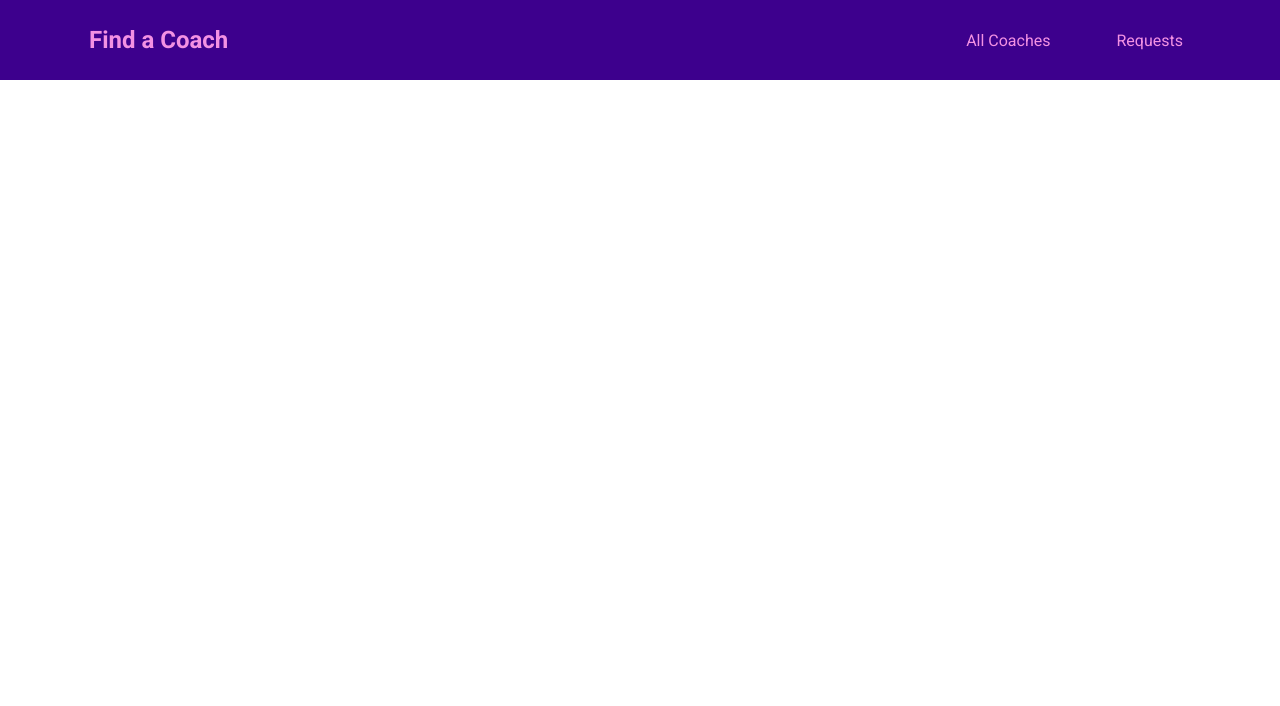
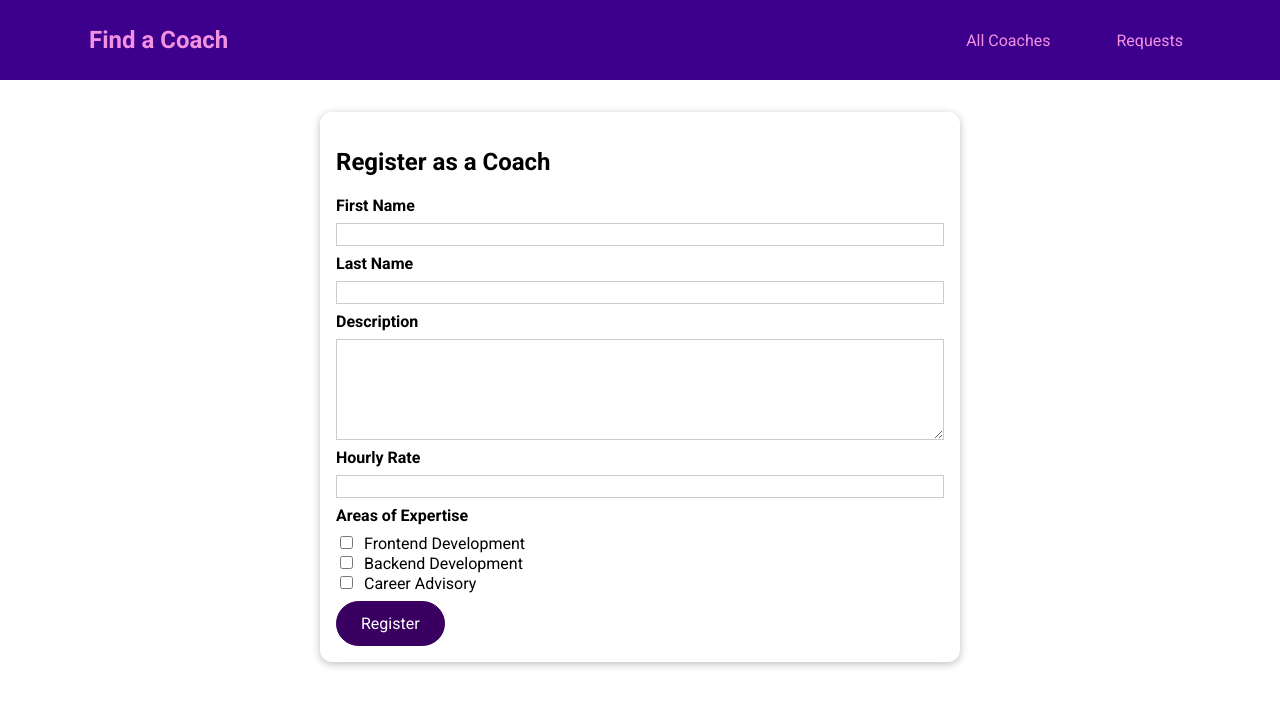
Before and after one commit to s4rmier/vue-coach-finder-project, a Vue app: page /register in a window 1280 px wide. Shown: the top 706 px of the page. Built offline with nearby package versions, Linux system fonts and the light colour scheme.

Commit message:
-reg form

```diff
--- /dev/null
+++ b/src/components/coaches/CoachFilter.vue
@@ -0,0 +1,68 @@
+<template>
+  <base-card>
+    <h2>Find Your Coach</h2>
+    <span class="filter-option">
+      <input type="checkbox" id="frontend" checked @change="setFilter" />
+      <label for="frontend">Frontend</label>
+    </span>
+    <span class="filter-option">
+      <input type="checkbox" id="backend" checked @change="setFilter" />
+      <label for="backend">Backend</label>
+    </span>
+    <span class="filter-option">
+      <input type="checkbox" id="career" checked @change="setFilter" />
+      <label for="career">Career</label>
+    </span>
+  </base-card>
+</template>
+
+<script>
+export default {
+  emits: ["change-filter"],
+  data() {
+    return {
+      filters: {
+        frontend: true,
+        backend: true,
+        career: true,
+      },
+    };
+  },
+
+  methods: {
+    setFilter(event) {
+      const inputId = event.target.id;
+      const isActive = event.target.checked;
+      const updatedFilters = {
+        ...this.filters,
+        [inputId]: isActive,
+      };
+      this.filters = updatedFilters;
+      this.$emit("change-filter", updatedFilters);
+    },
+  },
+};
+</script>
+
+<style scoped>
+h2 {
+  margin: 0.5rem 0;
+}
+
+.filter-option {
+  margin-right: 1rem;
+}
+
+.filter-option label,
+.filter-option input {
+  vertical-align: middle;
+}
+
+.filter-option label {
+  margin-left: 0.25rem;
+}
+
+.filter-option.active label {
+  font-weight: bold;
+}
+</style>
--- /dev/null
+++ b/src/components/coaches/CoachForm.vue
@@ -0,0 +1,129 @@
+<template>
+  <form @submit.prevent="submitForm">
+    <div class="form-control">
+      <label for="firstname">First Name</label>
+      <input type="text" id="firstname" v-model.trim="firstName" />
+    </div>
+    <div class="form-control">
+      <label for="lastname">Last Name</label>
+      <input type="text" id="lastname" v-model.trim="lastName" />
+    </div>
+    <div class="form-control">
+      <label for="description">Description</label>
+      <textarea
+        name="description"
+        id="description"
+        rows="5"
+        v-model.trim="description"
+      ></textarea>
+    </div>
+    <div class="form-control">
+      <label for="rate">Hourly Rate</label>
+      <input type="number" id="rate" v-model.number="rate" />
+    </div>
+
+    <div class="form-control">
+      <h3>Areas of Expertise</h3>
+      <div>
+        <input type="checkbox" id="frontend" value="frontend" v-model="areas" />
+        <label for="frontend">Frontend Development</label>
+      </div>
+      <div>
+        <input type="checkbox" id="backend" value="backend" v-model="areas" />
+        <label for="backend">Backend Development</label>
+      </div>
+      <div>
+        <input type="checkbox" id="career" value="career" v-model="areas" />
+        <label for="career">Career Advisory</label>
+      </div>
+    </div>
+
+    <base-button>Register</base-button>
+  </form>
+</template>
+
+<script>
+export default {
+  emits: ["save-data"],
+  data() {
+    return {
+      firstName: "",
+      lastName: "",
+      description: "",
+      rate: null,
+      areas: [],
+    };
+  },
+
+  methods: {
+    submitForm() {
+      const formData = {
+        first: this.firstName,
+        last: this.lastName,
+        desc: this.description,
+        rate: this.rate,
+        areas: this.areas,
+      };
+
+      this.$emit("save-data", formData);
+    },
+  },
+};
+</script>
+
+<style scoped>
+.form-control {
+  margin: 0.5rem 0;
+}
+
+label {
+  font-weight: bold;
+  display: block;
+  margin-bottom: 0.5rem;
+}
+
+input[type="checkbox"] + label {
+  font-weight: normal;
+  display: inline;
+  margin: 0 0 0 0.5rem;
+}
+
+input,
+textarea {
+  display: block;
+  width: 100%;
+  border: 1px solid #ccc;
+  font: inherit;
+}
+
+input:focus,
+textarea:focus {
+  background-color: #f0e6fd;
+  outline: none;
+  border-color: #3d008d;
+}
+
+input[type="checkbox"] {
+  display: inline;
+  width: auto;
+  border: none;
+}
+
+input[type="checkbox"]:focus {
+  outline: #3d008d solid 1px;
+}
+
+h3 {
+  margin: 0.5rem 0;
+  font-size: 1rem;
+}
+
+.invalid label {
+  color: red;
+}
+
+.invalid input,
+.invalid textarea {
+  border: 1px solid red;
+}
+</style>
--- a/src/pages/coaches/CoachDetail.vue
+++ b/src/pages/coaches/CoachDetail.vue
@@ -1,5 +1,68 @@
 <template>
-  Coach Details
-  <router-view></router-view>
-  <router-link to="/coaches/c1/contact">Contact</router-link>
+  <section>
+    <base-card>
+      <h2>{{ fullName }}</h2>
+      <h3>${{ rate }}/hour</h3>
+    </base-card>
+  </section>
+  <section>
+    <base-card>
+      <header>
+        <h2>Interested? Reach out now</h2>
+        <base-button link :to="contactLink">Contact</base-button>
+      </header>
+      <router-view></router-view>
+    </base-card>
+  </section>
+  <section>
+    <base-card>
+      <base-badge
+        v-for="area in areas"
+        :key="area"
+        :type="area"
+        :title="area"
+      ></base-badge>
+      <p>{{ description }}</p>
+    </base-card>
+  </section>
 </template>
+
+<script>
+export default {
+  props: ["id"],
+
+  data() {
+    return {
+      selectedCoach: null,
+    };
+  },
+
+  computed: {
+    fullName() {
+      return this.selectedCoach.firstName + " " + this.selectedCoach.lastName;
+    },
+
+    areas() {
+      return this.selectedCoach.areas;
+    },
+
+    rate() {
+      return this.selectedCoach.hourlyRate;
+    },
+
+    description() {
+      return this.selectedCoach.description;
+    },
+
+    contactLink() {
+      return this.$route.path + "/" + this.id + "/contact";
+    },
+  },
+
+  created() {
+    this.selectedCoach = this.$store.getters["coaches/coaches"].find(
+      (coach) => coach.id === this.id
+    );
+  },
+};
+</script>
--- a/src/pages/coaches/CoachRegistration.vue
+++ b/src/pages/coaches/CoachRegistration.vue
@@ -1,3 +1,25 @@
 <template>
-  <div></div>
+  <section>
+    <base-card>
+      <h2>Register as a Coach</h2>
+      <coach-form @save-data="saveData"></coach-form>
+    </base-card>
+  </section>
 </template>
+
+<script>
+import CoachForm from "@/components/coaches/CoachForm.vue";
+
+export default {
+  components: {
+    CoachForm,
+  },
+
+  methods: {
+    saveData(data) {
+      this.$store.dispatch("coaches/registerCoach", data);
+      this.$router.replace("/coaches");
+    },
+  },
+};
+</script>
--- a/src/pages/coaches/CoachesList.vue
+++ b/src/pages/coaches/CoachesList.vue
@@ -1,10 +1,14 @@
 <template>
-  <section>Filter</section>
+  <section>
+    <coach-filter @change-filter="setFilters"></coach-filter>
+  </section>
   <section>
     <base-card>
       <div class="controls">
         <base-button mode="outline">Refresh</base-button>
-        <base-button link to="/register">Register as Coach</base-button>
+        <base-button v-if="!isCoach" link to="/register"
+          >Register as Coach</base-button
+        >
       </div>
       <ul v-if="hasCoaches">
         <coach-item
@@ -24,18 +28,54 @@
 
 <script>
 import CoachItem from "../../components/coaches/CoachItem.vue";
+import CoachFilter from "@/components/coaches/CoachFilter.vue";
+
 export default {
   components: {
     CoachItem,
+    CoachFilter,
+  },
+
+  data() {
+    return {
+      activeFilters: {
+        frontend: true,
+        backend: true,
+        career: true,
+      },
+    };
   },
 
   computed: {
     filteredCoaches() {
-      return this.$store.getters["coaches/coaches"];
+      const coaches = this.$store.getters["coaches/coaches"];
+      return coaches.filter((coach) => {
+        if (this.activeFilters.frontend && coach.areas.includes("frontend")) {
+          return true;
+        }
+        if (this.activeFilters.backend && coach.areas.includes("backend")) {
+          return true;
+        }
+        if (this.activeFilters.career && coach.areas.includes("career")) {
+          return true;
+        }
+
+        return false;
+      });
     },
 
     hasCoaches() {
       return this.$store.getters["coaches/hasCoaches"];
+    },
+
+    isCoach() {
+      return this.$store.getters["coaches/isCoach"];
+    },
+  },
+
+  methods: {
+    setFilters(updatedFilters) {
+      this.activeFilters = updatedFilters;
     },
   },
 };
--- a/src/router.js
+++ b/src/router.js
@@ -21,8 +21,9 @@
     },
     {
       path: "/coaches/:id",
+      component: CoachDetail,
+      props: true,
       children: [{ path: "contact", component: ContactCoach }],
-      component: CoachDetail,
     },
     {
       path: "/register",
--- a/src/store/index.js
+++ b/src/store/index.js
@@ -6,6 +6,18 @@
   modules: {
     coaches: coachesModule,
   },
+
+  state() {
+    return {
+      userId: "c3",
+    };
+  },
+
+  getters: {
+    userId(state) {
+      return state.userId;
+    },
+  },
 });
 
 export default store;
--- a/src/store/modules/coaches/actions.js
+++ b/src/store/modules/coaches/actions.js
@@ -1 +1,14 @@
-export default {};
+export default {
+  registerCoach(context, data) {
+    const coachData = {
+      id: context.rootGetters.userId,
+      firstName: data.first,
+      lastName: data.last,
+      description: data.desc,
+      hourlyRate: data.rate,
+      areas: data.areas,
+    };
+
+    context.commit("registerCoach", coachData);
+  },
+};
--- a/src/store/modules/coaches/getters.js
+++ b/src/store/modules/coaches/getters.js
@@ -6,4 +6,11 @@
   hasCoaches(state) {
     return state.coaches && state.coaches.length > 0;
   },
+
+  isCoach(_, getters, _2, rootGetters) {
+    const coaches = getters.coaches;
+    const userId = rootGetters.userId;
+
+    return coaches.some((coach) => coach.id === userId);
+  },
 };
--- a/src/store/modules/coaches/mutations.js
+++ b/src/store/modules/coaches/mutations.js
@@ -1 +1,5 @@
-export default {};
+export default {
+  registerCoach(state, payload) {
+    state.coaches.push(payload);
+  },
+};
```
